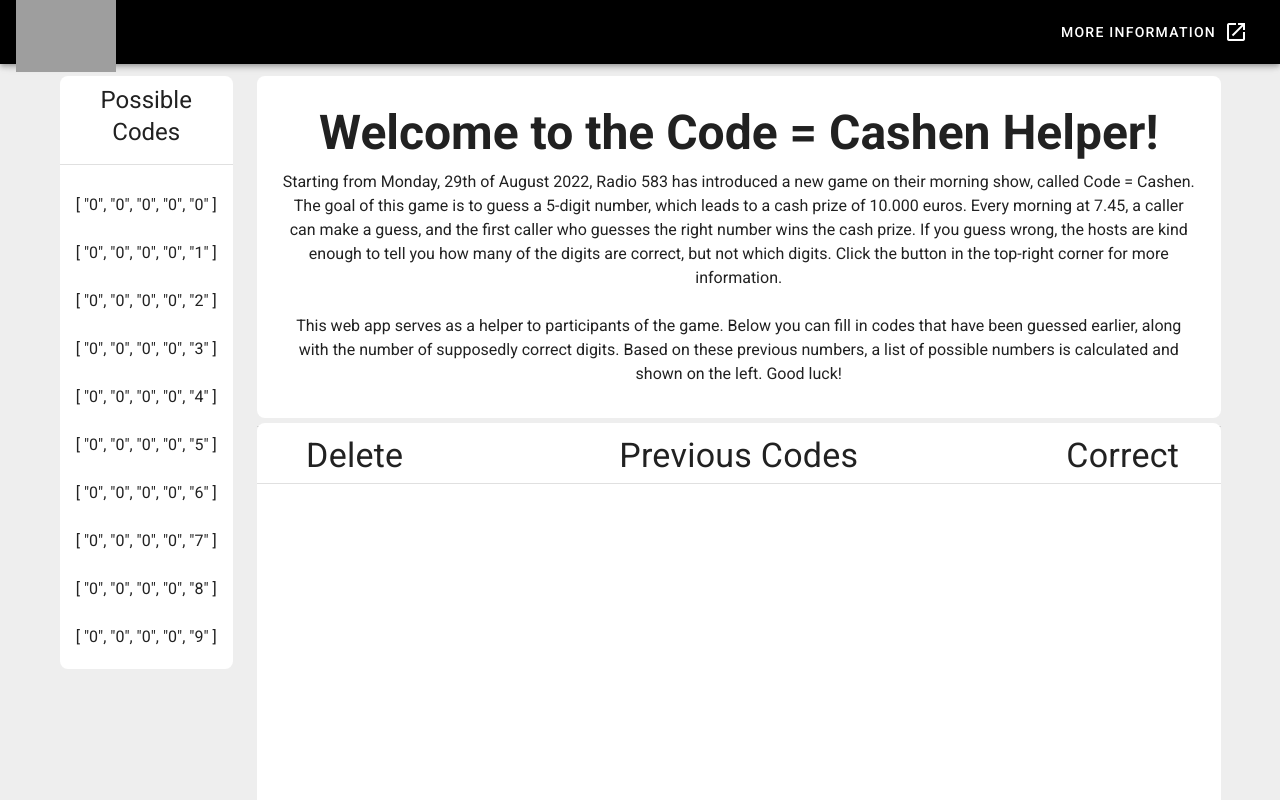
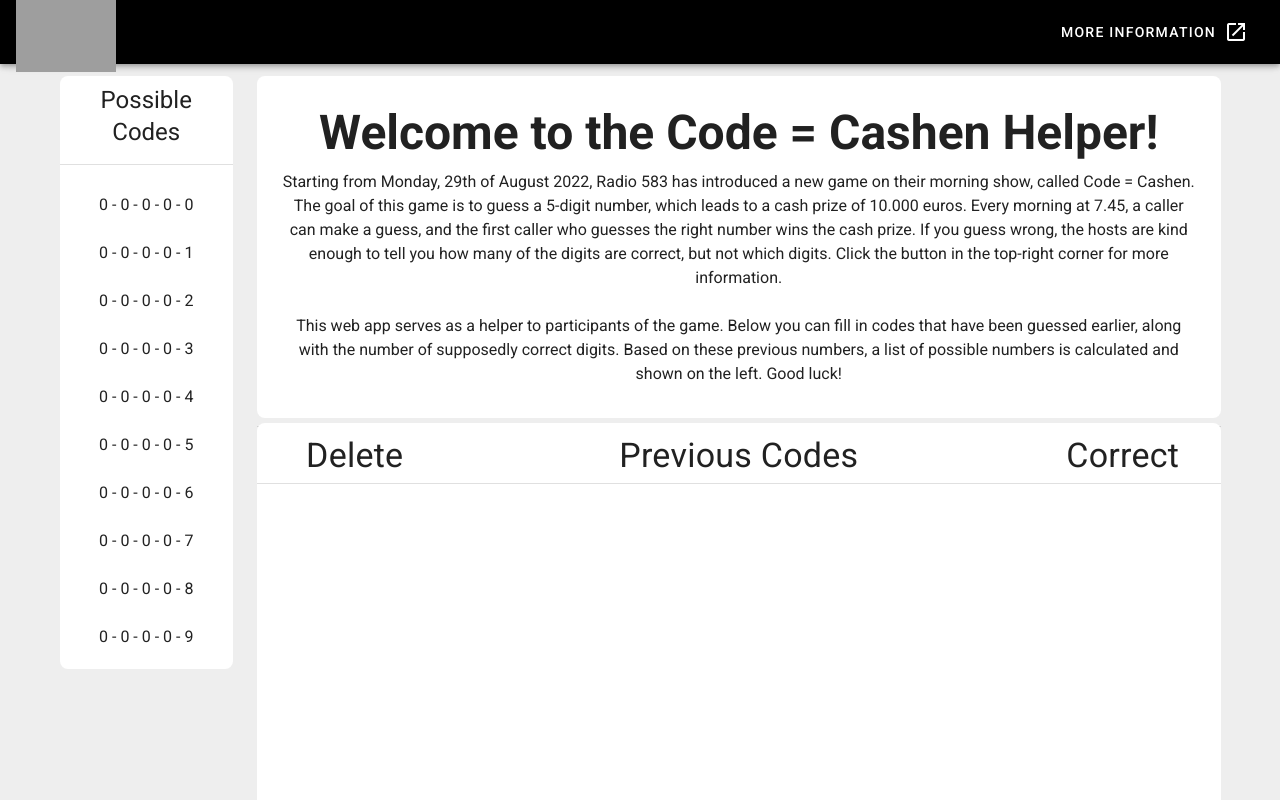
Before and after one commit to EricvanSchaik/code-is-cashen, a Vue app: page / in a window 1280 px wide. Shown: the top 800 px of the page. Built offline with nearby package versions, Linux system fonts and the light colour scheme; grey boxes are pictures that could not be loaded.

Commit message:
Made code options a bit better looking

```diff
--- a/src/components/CodeOptions.vue
+++ b/src/components/CodeOptions.vue
@@ -10,12 +10,16 @@
     <v-divider class="my-2"></v-divider>
     <v-list color="transparent">
       <v-list-item
-        v-for="n in this.possibleCodes"
-        :key="n.index"
+        v-for="code in this.possibleCodes"
+        :key="code.index"
       >
         <v-list-item-content>
           <v-list-item-title>
-            {{ n }}
+            <span
+              v-for="digit in code.slice(0, code.length-1)"
+              :key="digit"
+            > {{ digit }} - </span>
+            <span> {{ code[code.length-1] }} </span>
           </v-list-item-title>
         </v-list-item-content>
       </v-list-item>
```
